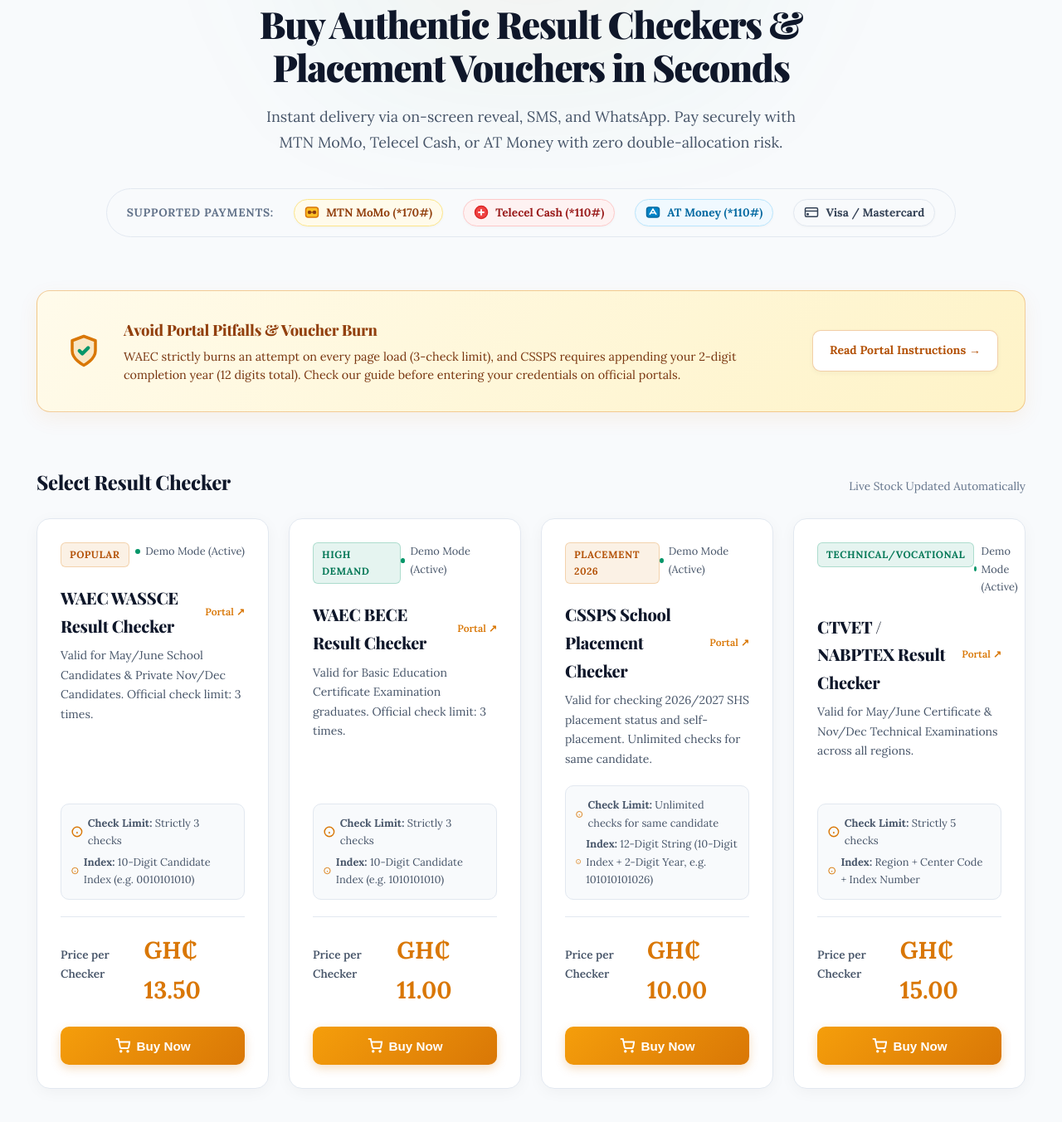
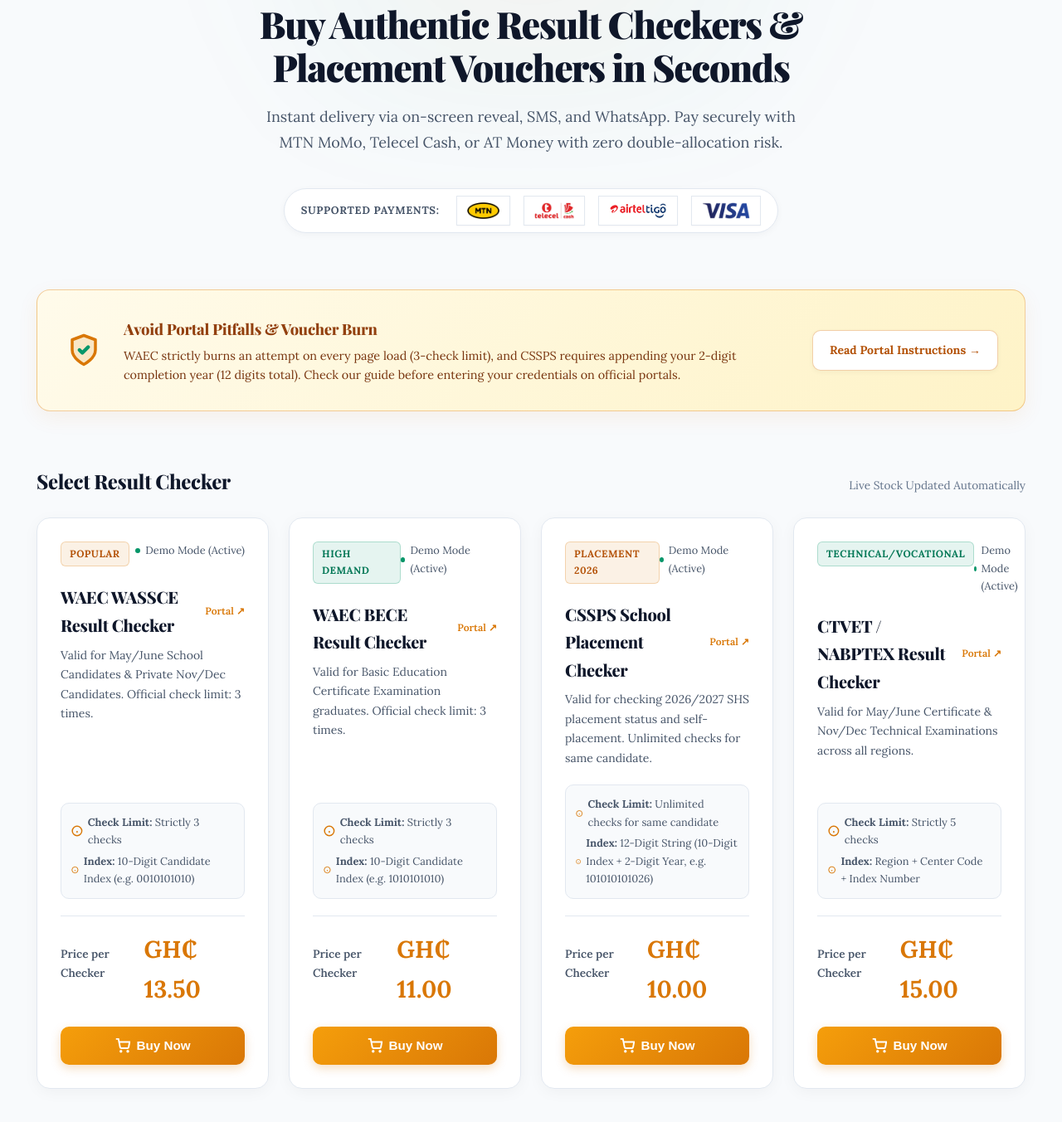
Before and after one commit to bitsedy/UniversalChecker, a FastAPI app: page / in a window 1280 px wide. Shown: the part 130-1483 px from the top of the page at 83% size. Run offline with FastAPI, Linux system fonts and the light colour scheme; data comes from the database, SQL or seed files in the repository; some libraries are stand-ins or nearby versions; some web fonts are replaced.

Commit message:
feat(ui): replace provisional payment labels with authentic minimized brand logos for MTN, Telecel, AT, and Visa

```diff
--- a/checker_platform/static/css/style.css
+++ b/checker_platform/static/css/style.css
@@ -529,54 +529,59 @@ h1, h2, h3, h4, h5, h6,
   margin: 0 auto 2.5rem;
 }
 
-/* Telco Banner Pill Bar */
+/* Supported Payments Bar */
 .telco-banner {
   display: flex;
   justify-content: center;
   align-items: center;
-  gap: 1.5rem;
+  gap: 1rem;
   flex-wrap: wrap;
-  margin-bottom: 2rem;
-  padding: 0.75rem 1.5rem;
-  background: #f8fafc;
+  margin-bottom: 2.25rem;
+  padding: 0.5rem 1.25rem;
+  background: #ffffff;
   border: 1px solid var(--border-subtle);
   border-radius: 9999px;
+  box-shadow: 0 2px 8px rgba(15, 23, 42, 0.04);
   width: fit-content;
   margin-left: auto;
   margin-right: auto;
 }
 
 .telco-label {
-  font-size: 0.85rem;
-  color: var(--text-dim);
+  font-size: 0.8rem;
+  color: var(--text-muted);
   font-weight: 700;
   text-transform: uppercase;
   letter-spacing: 0.05em;
+  margin-right: 0.25rem;
 }
 
 .telco-item {
-  display: flex;
-  align-items: center;
-  gap: 8px;
-  font-size: 0.85rem;
-  font-weight: 700;
+  display: inline-flex;
+  align-items: center;
+  justify-content: center;
+  height: 36px;
   padding: 4px 12px;
-  border-radius: 9999px;
-  border: 1px solid transparent;
-  box-shadow: 0 1px 3px rgba(15, 23, 42, 0.03);
-}
-
-.telco-item svg {
-  width: 18px;
-  height: 18px;
-  flex-shrink: 0;
+  border-radius: var(--radius-sm);
+  background: #ffffff;
+  border: 1px solid #e2e8f0;
+  box-shadow: 0 1px 2px rgba(15, 23, 42, 0.03);
+  transition: all 0.2s ease;
+}
+
+.telco-item:hover {
+  border-color: var(--border-gold);
+  transform: translateY(-1px);
+  box-shadow: 0 3px 6px rgba(0, 0, 0, 0.06);
+}
+
+.telco-logo-img {
+  height: 20px;
+  width: auto;
+  max-width: 80px;
+  object-fit: contain;
   display: block;
 }
-
-.telco-mtn { background: #fffbeb; border-color: #fde68a; color: #92400e; }
-.telco-telecel { background: #fef2f2; border-color: #fecaca; color: #991b1b; }
-.telco-at { background: #f0f9ff; border-color: #bae6fd; color: #0369a1; }
-.telco-card { background: #f8fafc; border-color: #e2e8f0; color: #334155; }
 
 /* Product Grid */
 .products-grid {
--- a/checker_platform/static/js/app.js
+++ b/checker_platform/static/js/app.js
@@ -42,6 +42,13 @@ function setupTelcoAutoDetect() {
         break;
       }
     }
+  });
+
+  document.querySelectorAll('input[name="payment_network"]').forEach(radio => {
+    radio.addEventListener("change", (e) => {
+      const telcoKey = e.target.id.replace("radio_", "");
+      highlightTelcoBox(telcoKey);
+    });
   });
 }
 
--- a/checker_platform/templates/base.html
+++ b/checker_platform/templates/base.html
@@ -22,7 +22,7 @@
   <link rel="preconnect" href="https://fonts.googleapis.com">
   <link rel="preconnect" href="https://fonts.gstatic.com" crossorigin>
   <link href="https://fonts.googleapis.com/css2?family=Cinzel:wght@600;700;800;900&family=Lora:ital,wght@0,400;0,500;0,600;0,700;1,400;1,600&family=Playfair+Display:ital,wght@0,600;0,700;0,800;0,900;1,600&family=JetBrains+Mono:wght@500;700&display=swap" rel="stylesheet">
-  <link rel="stylesheet" href="/static/css/style.css?v=2026.9">
+  <link rel="stylesheet" href="/static/css/style.css?v=2026.10">
   {% block extra_head %}{% endblock %}
 </head>
 <body>
@@ -161,7 +161,7 @@
   </button>
 
   <script src="https://js.paystack.co/v1/inline.js"></script>
-  <script src="/static/js/app.js?v=2026.7"></script>
+  <script src="/static/js/app.js?v=2026.10"></script>
   {% block extra_scripts %}{% endblock %}
 </body>
 </html>
--- a/checker_platform/templates/index.html
+++ b/checker_platform/templates/index.html
@@ -12,24 +12,20 @@
       Instant delivery via on-screen reveal, SMS, and WhatsApp. Pay securely with MTN MoMo, Telecel Cash, or AT Money with zero double-allocation risk.
     </p>
 
-    <!-- Telco Support Banner -->
+    <!-- Supported Payments Bar -->
     <div class="telco-banner">
       <span class="telco-label">Supported Payments:</span>
-      <div class="telco-item telco-mtn">
-        <svg viewBox="0 0 24 24" fill="none" stroke="currentColor" stroke-width="2"><rect x="2" y="4" width="20" height="16" rx="4" fill="#fbbf24" stroke="#d97706"/><circle cx="8" cy="12" r="2" fill="#78350f"/><circle cx="16" cy="12" r="2" fill="#78350f"/><path d="M11 12h2" stroke="#78350f" stroke-width="2"/></svg>
-        <span>MTN MoMo (*170#)</span>
+      <div class="telco-item" title="MTN Mobile Money (*170#)">
+        <img src="/static/img/payment_logos/mtn.png" alt="MTN MoMo" class="telco-logo-img">
       </div>
-      <div class="telco-item telco-telecel">
-        <svg viewBox="0 0 24 24" fill="none" stroke="currentColor" stroke-width="2"><circle cx="12" cy="12" r="10" fill="#ef4444" stroke="#dc2626"/><path d="M8 12h8M12 8v8" stroke="#ffffff" stroke-width="2.5" stroke-linecap="round"/></svg>
-        <span>Telecel Cash (*110#)</span>
+      <div class="telco-item" title="Telecel Cash (*110#)">
+        <img src="/static/img/payment_logos/telecel.png" alt="Telecel Cash" class="telco-logo-img">
       </div>
-      <div class="telco-item telco-at">
-        <svg viewBox="0 0 24 24" fill="none" stroke="currentColor" stroke-width="2"><rect x="2" y="4" width="20" height="16" rx="4" fill="#0284c7" stroke="#0369a1"/><path d="M7 15l5-8 5 8M9 13h6" stroke="#ffffff" stroke-width="2" stroke-linecap="round"/></svg>
-        <span>AT Money (*110#)</span>
+      <div class="telco-item" title="AirtelTigo AT Money (*110#)">
+        <img src="/static/img/payment_logos/airteltigo.png" alt="AirtelTigo AT Money" class="telco-logo-img">
       </div>
-      <div class="telco-item telco-card">
-        <svg viewBox="0 0 24 24" fill="none" stroke="currentColor" stroke-width="2"><rect x="2" y="5" width="20" height="14" rx="2" stroke="currentColor" stroke-width="2"/><line x1="2" y1="10" x2="22" y2="10" stroke="currentColor" stroke-width="2"/><circle cx="6" cy="15" r="1" fill="currentColor"/></svg>
-        <span>Visa / Mastercard</span>
+      <div class="telco-item" title="Visa / Debit Cards">
+        <img src="/static/img/payment_logos/visa.png" alt="Visa" class="telco-logo-img">
       </div>
     </div>
   </section>
@@ -487,27 +483,24 @@
       <div class="form-group">
         <label class="form-label">Select Mobile Money Network</label>
         <div class="telco-radios">
-          <label class="telco-radio-card">
+          <label class="telco-radio-card" title="MTN Mobile Money">
             <input type="radio" name="payment_network" id="radio_mtn" value="MOMO_MTN" checked>
             <div class="telco-radio-box" id="box_mtn">
-              <svg width="22" height="22" viewBox="0 0 24 24" fill="none" stroke="currentColor" stroke-width="2" style="display: block; margin: 0 auto 4px auto;"><rect x="2" y="4" width="20" height="16" rx="4" fill="#fbbf24" stroke="#d97706"/><circle cx="8" cy="12" r="2" fill="#78350f"/><circle cx="16" cy="12" r="2" fill="#78350f"/><path d="M11 12h2" stroke="#78350f" stroke-width="2"/></svg>
-              MTN MoMo
+              <img src="/static/img/payment_logos/mtn.png" alt="MTN MoMo" class="telco-radio-logo">
             </div>
           </label>
 
-          <label class="telco-radio-card">
+          <label class="telco-radio-card" title="Telecel Cash">
             <input type="radio" name="payment_network" id="radio_telecel" value="MOMO_TELECEL">
             <div class="telco-radio-box" id="box_telecel">
-              <svg width="22" height="22" viewBox="0 0 24 24" fill="none" stroke="currentColor" stroke-width="2" style="display: block; margin: 0 auto 4px auto;"><circle cx="12" cy="12" r="10" fill="#ef4444" stroke="#dc2626"/><path d="M8 12h8M12 8v8" stroke="#ffffff" stroke-width="2.5" stroke-linecap="round"/></svg>
-              Telecel Cash
+              <img src="/static/img/payment_logos/telecel.png" alt="Telecel Cash" class="telco-radio-logo">
             </div>
           </label>
 
-          <label class="telco-radio-card">
+          <label class="telco-radio-card" title="AirtelTigo AT Money">
             <input type="radio" name="payment_network" id="radio_at" value="MOMO_AT">
             <div class="telco-radio-box" id="box_at">
-              <svg width="22" height="22" viewBox="0 0 24 24" fill="none" stroke="currentColor" stroke-width="2" style="display: block; margin: 0 auto 4px auto;"><rect x="2" y="4" width="20" height="16" rx="4" fill="#0284c7" stroke="#0369a1"/><path d="M7 15l5-8 5 8M9 13h6" stroke="#ffffff" stroke-width="2" stroke-linecap="round"/></svg>
-              AT Money
+              <img src="/static/img/payment_logos/airteltigo.png" alt="AirtelTigo AT Money" class="telco-radio-logo">
             </div>
           </label>
         </div>
```
Also changed, not shown: other parts of checker_platform/static/css/style.css (+25 -19 lines), checker_platform/static/img/payment_logos/airteltigo.png (added), checker_platform/static/img/payment_logos/mtn.png (added), checker_platform/static/img/payment_logos/telecel.png (added), checker_platform/static/img/payment_logos/visa.png (added).
